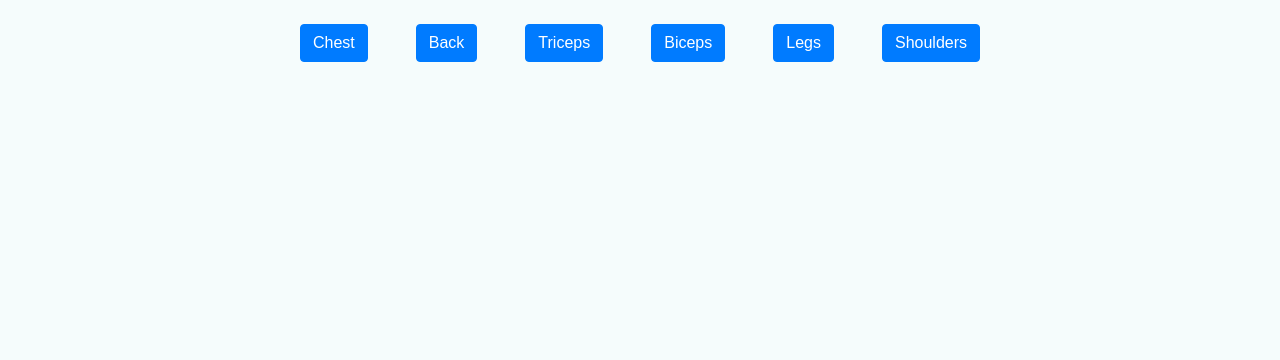
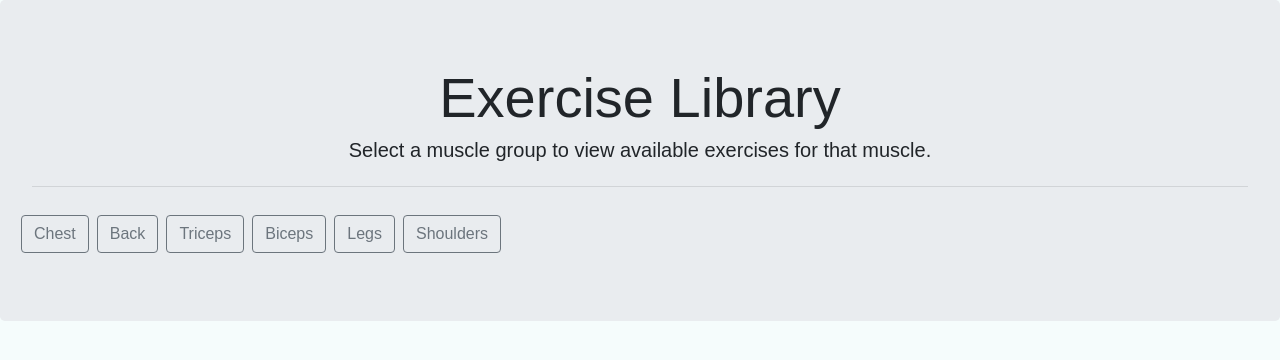
Before and after one commit to elmertheriot/php-fitness-app, a PHP site: page /exercise-library.php in a window 1280 px wide. Shown: the part 54-414 px from the top of the page. Run offline with PHP 8.4, Linux system fonts and the light colour scheme; the visitor is signed in with stand-in values (Sample User, id 1); data comes from the database, SQL or seed files in the repository; some libraries are stand-ins or nearby versions.

Commit message:
Made muscle group buttons active while showing their contents.

```diff
--- /dev/null
+++ b/src/exercise-library-nav.js
@@ -0,0 +1,11 @@
+function setLinkStatus(button) {
+    let buttonID = button.id;
+
+    let myButton = document.getElementById(buttonID);
+    if(myButton.getAttribute("aria-expanded") === "true") {
+        myButton.classList.remove("active");
+    } else {
+        myButton.classList.add("active");
+    }
+
+}
--- a/src/exercise-library.php
+++ b/src/exercise-library.php
@@ -14,6 +14,7 @@
     <style>
         body{ font: 14px sans-serif; text-align: center; background-color: #F5FCFC; }
     </style>
+    <script type = "text/javascript" src="./exercise-library-nav.js"></script>
 </head>
 <body>
 <script src="https://code.jquery.com/jquery-3.2.1.slim.min.js" integrity="sha384-KJ3o2DKtIkvYIK3UENzmM7KCkRr/rE9/Qpg6aAZGJwFDMVNA/GpGFF93hXpG5KkN" crossorigin="anonymous"></script>
@@ -50,6 +51,20 @@
         </ul>
     </div>
     </nav>
+    <div class="jumbotron">
+    <h1 class="display-4">Exercise Library</h1>
+    <p class="lead">Select a muscle group to view available exercises for that muscle.</p>
+    <hr class="my-4">
+    <div class="row">
+        <button class="btn btn-outline-secondary m-1" data-toggle="collapse" href="#Chest" role="button" aria-expanded="false" aria-pressed="false" aria-controls="chest" onclick="setLinkStatus(this)" id="chest">Chest</button>
+        <button class="btn btn-outline-secondary m-1" data-toggle="collapse" href="#Back" role="button" aria-expanded="false" aria-controls="back" onclick="setLinkStatus(this)" id="back">Back</a>
+        <button class="btn btn-outline-secondary m-1" data-toggle="collapse" href="#Triceps" role="button" aria-expanded="false" aria-controls="triceps" onclick="setLinkStatus(this)" id="triceps">Triceps</a>
+        <button class="btn btn-outline-secondary m-1" data-toggle="collapse" href="#Biceps" role="button" aria-expanded="false" aria-controls="biceps" onclick="setLinkStatus(this)" id="biceps">Biceps</a>
+        <button class="btn btn-outline-secondary m-1" data-toggle="collapse" href="#Legs" role="button" aria-expanded="false" aria-controls="legs" onclick="setLinkStatus(this)" id="legs">Legs</a>
+        <button class="btn btn-outline-secondary m-1" data-toggle="collapse" href="#Shoulders" role="button" aria-expanded="false" aria-controls="shoulders" onclick="setLinkStatus(this)" id="shoulders">Shoulders</a>
+    </div>
+    </div>
+
     <div class="container-fluid">
         <?php displayExerciseCards(); ?>
     </div>
--- a/src/exercises.php
+++ b/src/exercises.php
@@ -20,14 +20,6 @@
 
         $currentMuscle = $data[0]['muscleGroup'];
 
-
-            echo "<a class=\"btn btn-primary m-4\" data-toggle=\"collapse\" href=\"#Chest\" role=\"button\" aria-expanded=\"false\" aria-controls=\"chest\" id=\"bootstrap-overrides\">Chest</a>";
-            echo "<a class=\"btn btn-primary m-4\" data-toggle=\"collapse\" href=\"#Back\" role=\"button\" aria-expanded=\"false\" aria-controls=\"back\" id=\"bootstrap-overrides\">Back</a>";
-            echo "<a class=\"btn btn-primary m-4\" data-toggle=\"collapse\" href=\"#Triceps\" role=\"button\" aria-expanded=\"false\" aria-controls=\"triceps\" id=\"bootstrap-overrides\">Triceps</a>";
-            echo "<a class=\"btn btn-primary m-4\" data-toggle=\"collapse\" href=\"#Biceps\" role=\"button\" aria-expanded=\"false\" aria-controls=\"biceps\" id=\"bootstrap-overrides\">Biceps</a>";
-            echo "<a class=\"btn btn-primary m-4\" data-toggle=\"collapse\" href=\"#Legs\" role=\"button\" aria-expanded=\"false\" aria-controls=\"legs\" id=\"bootstrap-overrides\">Legs</a>";
-            echo "<a class=\"btn btn-primary m-4\" data-toggle=\"collapse\" href=\"#Shoulders\" role=\"button\" aria-expanded=\"false\" aria-controls=\"shoulders\" id=\"bootstrap-overrides\">Shoulders</a>";
-
             echo "<div class=\"collapse\" id=\"{$currentMuscle}\">";
             echo "<div class=\"row\">";
         for($i = 0; $i < count($data); $i++) {
@@ -39,8 +31,7 @@
                 echo "<div class=\"row\">";
             }
 
-            echo "<div class=\"col-lg-3 mb-4\">";
-            echo "<div class=\"card\" style=\"width: 15rem; height: 20rem;\">
+            echo "<div class=\"card m-1\" style=\"width: 15rem; height: 20rem;\">
             <img src=\"..\\muscleGroupImages\\dumbbell.jpg\" class=\"card-img-top\" alt=\"...\">
             <div class=\"card-body\">
             <h5 class=\"card-title\">{$data[$i]['name']}</h5>
@@ -48,7 +39,6 @@
             <a href=\"{$data[$i]['videoURL']}\" class=\"btn btn-primary\" target=\"_blank\">YouTube</a>
             </div>
         </div>";
-        echo '</div>';
 
         }
         echo '</div>';
```
